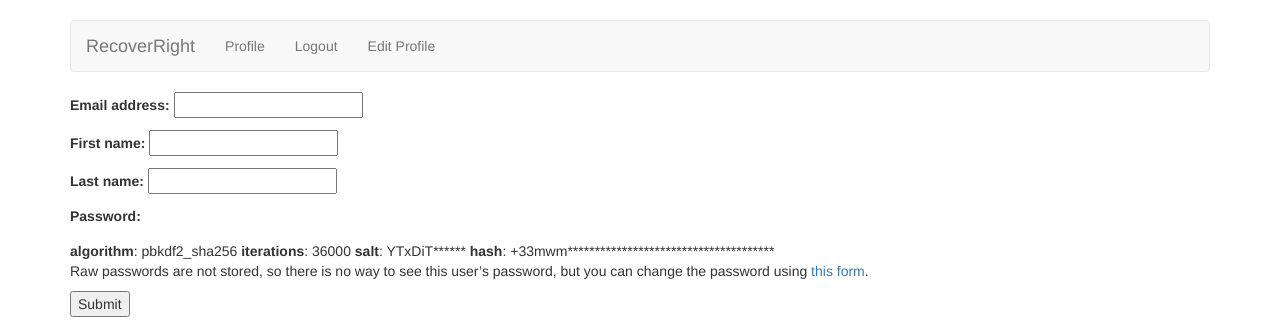
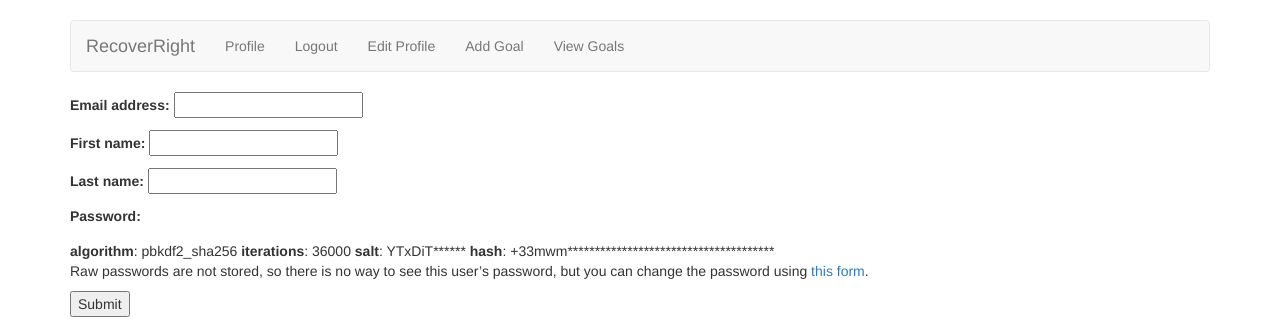
Before and after one commit to AilinMcDermott1/RecoverRightFYP, a Django app: page /account/profile/edit/ in a window 1280 px wide. Shown: the top 321 px of the page. Run offline with Django 3.2, Linux system fonts and the light colour scheme; a user stored in the database is signed in; some libraries are stand-ins or nearby versions.

Commit message:
Third commit

```diff
--- a/RecoverRightFYP/settings.py
+++ b/RecoverRightFYP/settings.py
@@ -38,6 +38,7 @@ INSTALLED_APPS = [
     'django.contrib.messages',
     'django.contrib.staticfiles',
     'account',
+    'goals',
 ]
 
 MIDDLEWARE = [
--- a/RecoverRightFYP/urls.py
+++ b/RecoverRightFYP/urls.py
@@ -1,7 +1,6 @@
-
 from django.conf.urls import url, include
 from django.contrib import admin
-from RecoverRightFYP import views
+from . import views
 from django.conf import settings
 from django.conf.urls.static import static
 
@@ -9,4 +8,5 @@ urlpatterns = [
     url(r'^$', views.login_redirect, name='login_redirect'),
     url(r'^account/', include("account.urls")),
     url(r'^admin/', admin.site.urls),
+    url(r'^goals/', include("goals.urls")),
 ]
--- a/account/forms.py
+++ b/account/forms.py
@@ -3,7 +3,6 @@ from django.contrib.auth.forms import AuthenticationForm, UsernameField, UserCha
 from django.contrib.auth.models import User
 from django.core.exceptions import ValidationError
 from account.models import UserProfileModel
-
 
 
 class RegisterUserForm(forms.ModelForm):
--- a/account/models.py
+++ b/account/models.py
@@ -1,9 +1,14 @@
 from django.contrib.auth.models import User
 from django.db import models
 from django.db.models.signals import post_save
+from goals import views
+
+# from goals import models
+
 
 
 class UserProfileModel(models.Model):
+    # goal = models.ForeignKey(Goal, on_delete=models.CASCADE)
     user = models.OneToOneField(User, on_delete=models.CASCADE)
     age = models.PositiveIntegerField(blank=True, null=True)
     height = models.PositiveIntegerField(blank=True, null=True)
--- a/templates/base.html
+++ b/templates/base.html
@@ -27,6 +27,8 @@
                     <li><a href="{% url 'account:profile' %}">Profile</a></li>
                     <li><a href="{% url 'account:logout' %}">Logout</a></li>
                     <li><a href="{% url 'account:edit_profile' %}">Edit Profile</a></li>
+                    <li><a href="{% url 'goals:goal_create' %}">Add Goal</a></li>
+                    <li><a href="{% url 'goals:list' %}">View Goals</a></li>
                 </ul>
 {#                <ul class="nav navbar-nav navbar-right">#}
 {#                    <li><a href="{% url 'account:logout' %}">Log out</a></li>#}
```
Also changed, not shown: db.sqlite3.
